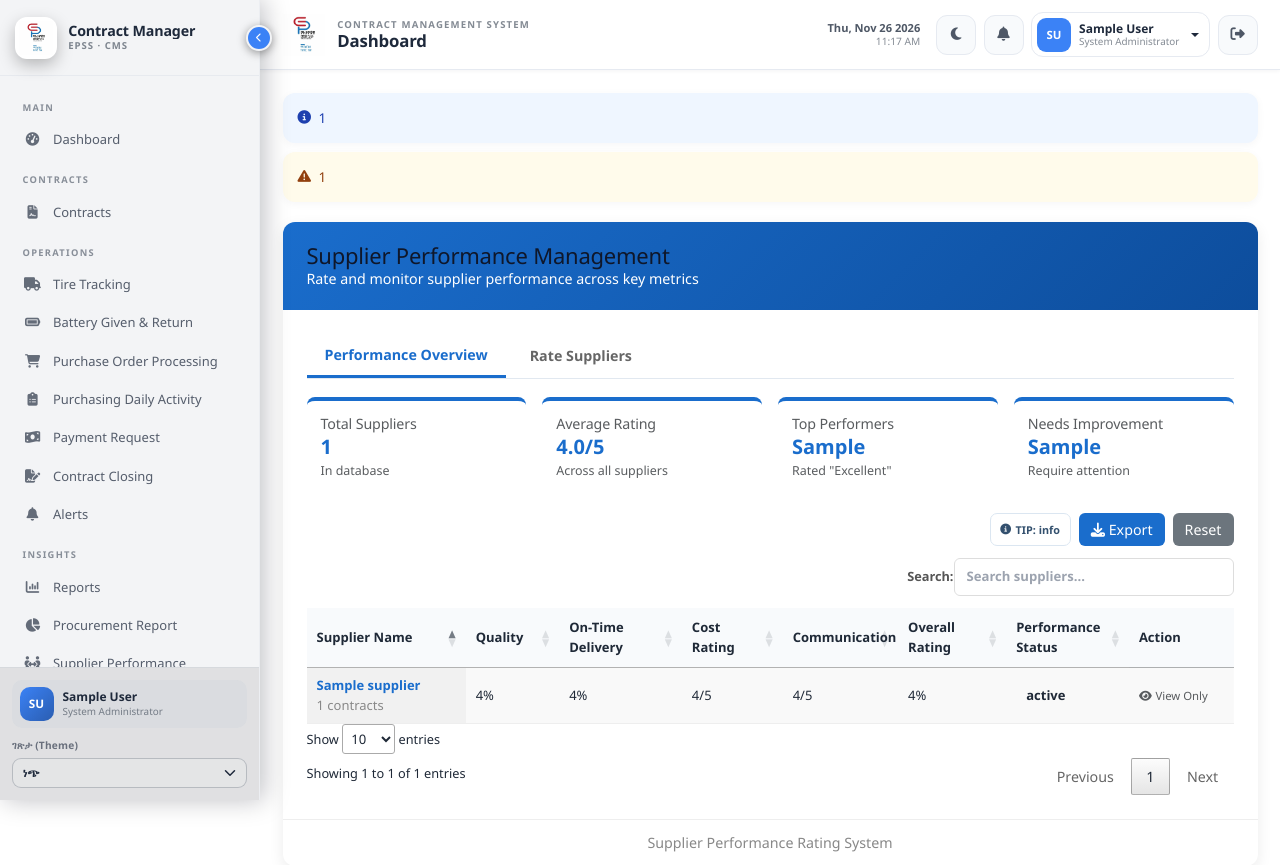
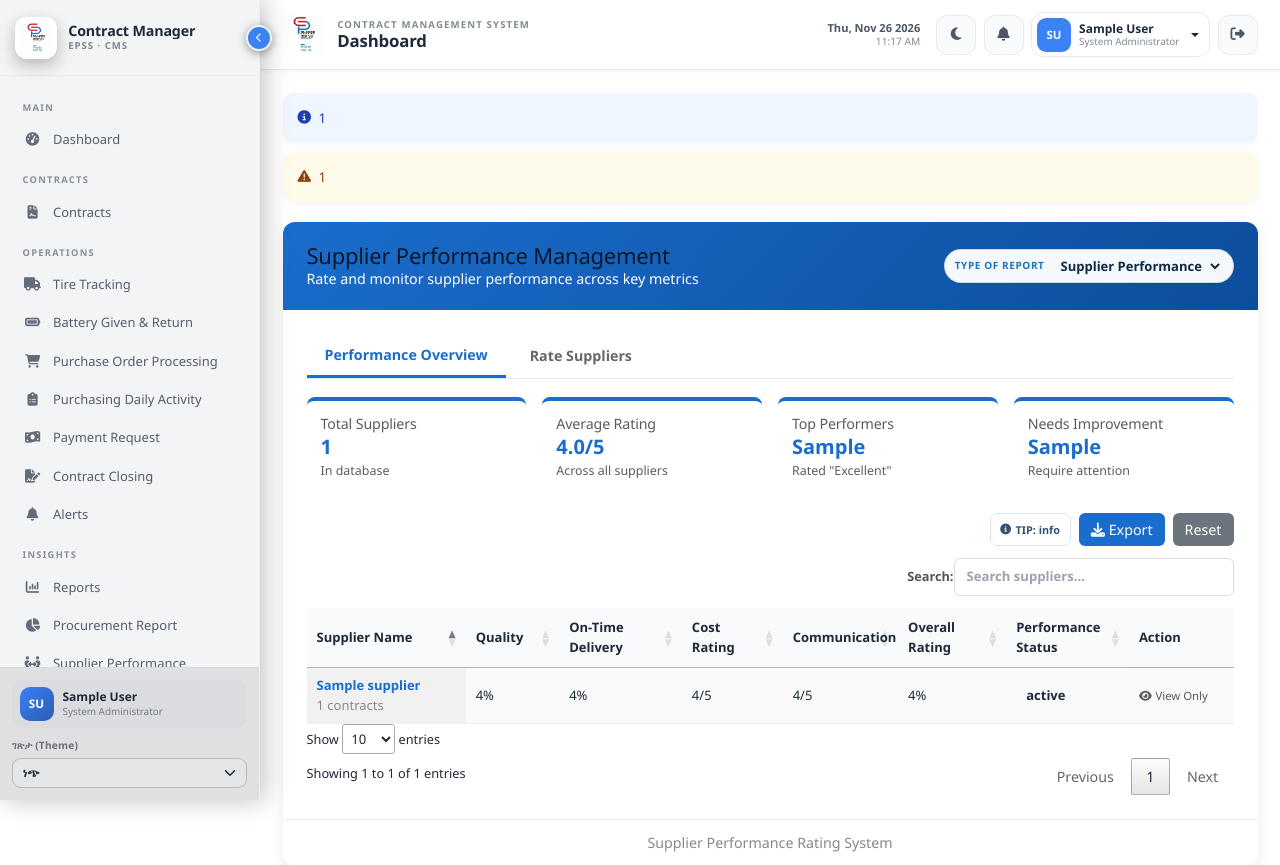
Before and after one commit to Habtami/elianahabtamu2019, a Laravel app: template contract-management/resources/views/suppliers/performance-evaluation.blade.php in a window 1280 px wide. Shown: the top 865 px of the page. Run offline with Laravel 12, Linux system fonts and the light colour scheme; a user stored in the database is signed in; data comes from the database, SQL or seed files in the repository; tables that the repository leaves empty hold one stand-in row (values such as "Sample post"); the template is opened without the code that fills it: most values are stand-ins (such as "Sample title", 1, 10 or a date in 2020); some libraries are stand-ins or nearby versions.

Commit message:
feat(reports): add a shared Type of Report selector to every report page
The Reports dashboard, procurement report, tire reports, battery report
and supplier performance now share a permission-aware "Type of Report"
pill that jumps to any report in the system (contracts, closures,
purchase orders, payment requests, purchasing activities, tires,
batteries and the report dashboards).

```diff
--- /dev/null
+++ b/contract-management/app/Helpers/ReportTypes.php
@@ -0,0 +1,87 @@
+<?php
+
+namespace App\Helpers;
+
+use App\Models\User;
+
+class ReportTypes
+{
+    /**
+     * Report types the user may open, keyed by stable identifier.
+     *
+     * @return array<string, array{label: string, url: string}>
+     */
+    public static function forUser(?User $user = null): array
+    {
+        $user = $user ?: auth()->user();
+
+        if (! $user) {
+            return [];
+        }
+
+        $managerRoles = [
+            User::ROLE_SUPER_ADMIN,
+            User::ROLE_ADMIN,
+            User::ROLE_FINANCE,
+            User::ROLE_GS_MANAGER,
+            User::ROLE_CMD_MANAGER,
+        ];
+
+        $supplierRoles = array_merge($managerRoles, [
+            User::ROLE_GENERAL_SERVICE,
+            User::ROLE_CMD,
+        ]);
+
+        $types = [
+            'contract-analytics' => ['label' => 'Contract Analytics', 'route' => 'contracts.reports', 'visible' => in_array($user->role, $managerRoles, true)],
+            'contracts' => ['label' => 'Contracts Register', 'route' => 'contracts.index', 'visible' => $user->canViewAllContracts()],
+            'contract-closures' => ['label' => 'Contract Closings', 'route' => 'contract-closures.index', 'visible' => $user->canViewContractClosures()],
+            'procurement-report' => ['label' => 'Procurement Report', 'route' => 'procurement-report.index', 'visible' => $user->canViewProcurementReport()],
+            'purchase-orders' => ['label' => 'Purchase Orders', 'route' => 'purchase-orders.index', 'visible' => $user->canViewPurchaseOrders()],
+            'payment-requests' => ['label' => 'Payment Requests', 'route' => 'payment-requests.index', 'visible' => $user->canViewPaymentRequests()],
+            'purchasing-activities' => ['label' => 'Purchasing Activities', 'route' => 'purchasing-activities.index', 'visible' => $user->canViewPurchasingActivities()],
+            'supplier-performance' => ['label' => 'Supplier Performance', 'route' => 'suppliers.performance-evaluation', 'visible' => in_array($user->role, $supplierRoles, true)],
+            'tire-reports' => ['label' => 'Tire Reports', 'route' => 'tires.reports', 'visible' => $user->canViewTireReports()],
+            'tires' => ['label' => 'Tire Tracking', 'route' => 'tires.index', 'visible' => $user->canAccessTireTracking()],
+            'battery-report' => ['label' => 'Battery Report', 'route' => 'batteries.report', 'visible' => $user->canViewBatteryReports()],
+            'batteries' => ['label' => 'Batteries Register', 'route' => 'batteries.index', 'visible' => $user->canViewBatteries()],
+        ];
+
+        $options = [];
+
+        foreach ($types as $key => $type) {
+            if ($type['visible']) {
+                $options[$key] = ['label' => $type['label'], 'url' => route($type['route'])];
+            }
+        }
+
+        return $options;
+    }
+
+    public static function currentKey(): ?string
+    {
+        $map = [
+            'contracts.reports' => 'contract-analytics',
+            'contracts.index' => 'contracts',
+            'contracts.create' => 'contracts',
+            'contract-closures.*' => 'contract-closures',
+            'procurement-report.*' => 'procurement-report',
+            'purchase-orders.*' => 'purchase-orders',
+            'payment-requests.*' => 'payment-requests',
+            'purchasing-activities.*' => 'purchasing-activities',
+            'suppliers.performance-evaluation' => 'supplier-performance',
+            'tires.reports' => 'tire-reports',
+            'tires.*' => 'tires',
+            'batteries.report' => 'battery-report',
+            'batteries.*' => 'batteries',
+        ];
+
+        foreach ($map as $pattern => $key) {
+            if (request()->routeIs($pattern)) {
+                return $key;
+            }
+        }
+
+        return null;
+    }
+}
--- a/contract-management/resources/views/batteries/report.blade.php
+++ b/contract-management/resources/views/batteries/report.blade.php
@@ -542,6 +542,7 @@
     <div class="rep-toolbar">
         <h2>🔋 Battery Report</h2>
         <div class="rep-actions no-print">
+            @include('partials.type-of-report', ['reportTypeCurrent' => 'battery-report'])
             <a href="{{ route('batteries.report.export.excel') }}"
                class="rep-btn secondary" title="Export all battery issues to Excel">📊 Excel</a>
             <a href="{{ route('batteries.report.export.pdf') }}"
--- a/contract-management/resources/views/contracts/reports.blade.php
+++ b/contract-management/resources/views/contracts/reports.blade.php
@@ -41,6 +41,9 @@
                     <!-- Date Range and Last Updated -->
                     <div class="mt-3 d-flex justify-content-between align-items-center">
                         <div class="d-flex align-items-center gap-3">
+                            <div class="d-flex align-items-center">
+                                @include('partials.type-of-report', ['reportTypeCurrent' => 'contract-analytics'])
+                            </div>
                             <div class="d-flex align-items-center">
                                 <label class="text-white-50 me-2 mb-0">Date Range:</label>
                                 <select id="dateRange" onchange="changeDateRange(this.value)" class="form-select form-select-sm" style="width: auto;">
--- /dev/null
+++ b/contract-management/resources/views/partials/type-of-report.blade.php
@@ -0,0 +1,56 @@
+{{-- Shared "Type of Report" selector: jumps to any report the user can open. --}}
+@php
+    $reportTypeOptions = \App\Helpers\ReportTypes::forUser();
+    $reportTypeSelected = $reportTypeCurrent ?? \App\Helpers\ReportTypes::currentKey();
+@endphp
+@if(count($reportTypeOptions) > 1)
+<div class="type-of-report no-print">
+    <label for="typeOfReport">Type of Report</label>
+    <select id="typeOfReport" title="Switch to another report" onchange="if (this.value) { window.location.href = this.value; }">
+        @foreach($reportTypeOptions as $key => $option)
+            <option value="{{ $option['url'] }}" @selected($key === $reportTypeSelected)>{{ $option['label'] }}</option>
+        @endforeach
+    </select>
+</div>
+<style>
+    .type-of-report {
+        display: inline-flex;
+        align-items: center;
+        gap: 8px;
+        padding: 4px 10px;
+        border-radius: 999px;
+        background: rgba(255, 255, 255, 0.96);
+        border: 1px solid rgba(15, 42, 68, 0.15);
+        box-shadow: 0 1px 2px rgba(15, 42, 68, 0.08);
+        font-family: inherit;
+    }
+    .type-of-report label {
+        margin: 0;
+        font-size: 10px;
+        font-weight: 800;
+        letter-spacing: 0.06em;
+        text-transform: uppercase;
+        color: #1C75BC;
+        white-space: nowrap;
+    }
+    .type-of-report select {
+        border: 0;
+        background: transparent;
+        font-size: 13px;
+        font-weight: 700;
+        color: #0f2a44;
+        padding: 2px 4px;
+        outline: none;
+        cursor: pointer;
+        max-width: 230px;
+    }
+    .type-of-report select:focus-visible {
+        outline: 2px solid #1C75BC;
+        outline-offset: 2px;
+        border-radius: 6px;
+    }
+    @media print {
+        .type-of-report { display: none !important; }
+    }
+</style>
+@endif
--- a/contract-management/resources/views/procurement-report/index.blade.php
+++ b/contract-management/resources/views/procurement-report/index.blade.php
@@ -294,6 +294,7 @@
             <p class="text-gray-600 mt-2">Total procurement by amount, split by purchase and by tender. Amounts in ETB.</p>
         </div>
         <div class="flex flex-wrap gap-2 no-print">
+            @include('partials.type-of-report', ['reportTypeCurrent' => 'procurement-report'])
             <button type="button" class="inline-flex items-center px-4 py-2 bg-gray-100 text-gray-700 font-medium rounded-lg hover:bg-gray-200 transition"
                     data-pr-print-options data-print-default="cards">
                 <i class="fas fa-print mr-2"></i>Print
--- a/contract-management/resources/views/suppliers/performance-evaluation.blade.php
+++ b/contract-management/resources/views/suppliers/performance-evaluation.blade.php
@@ -63,8 +63,13 @@
 @section('content')
 <div class="container-card">
     <header class="header-card">
-        <h1>Supplier Performance Management</h1>
-        <div class="subtitle">Rate and monitor supplier performance across key metrics</div>
+        <div style="display:flex; align-items:center; justify-content:space-between; gap:12px; flex-wrap:wrap;">
+            <div>
+                <h1>Supplier Performance Management</h1>
+                <div class="subtitle">Rate and monitor supplier performance across key metrics</div>
+            </div>
+            @include('partials.type-of-report', ['reportTypeCurrent' => 'supplier-performance'])
+        </div>
     </header>
     <div class="content">
         <div class="tabs">
--- a/contract-management/resources/views/tires/reports.blade.php
+++ b/contract-management/resources/views/tires/reports.blade.php
@@ -636,6 +636,7 @@
             <p>Comprehensive overview of tire operations, utilization, and performance metrics</p>
         </div>
         <div class="action-buttons">
+            @include('partials.type-of-report', ['reportTypeCurrent' => 'tire-reports'])
             <button type="button" class="btn btn-secondary-custom no-print" onclick="openPrintOptions()">
                 <i class="fas fa-print mr-2"></i>Print Report
             </button>
```
